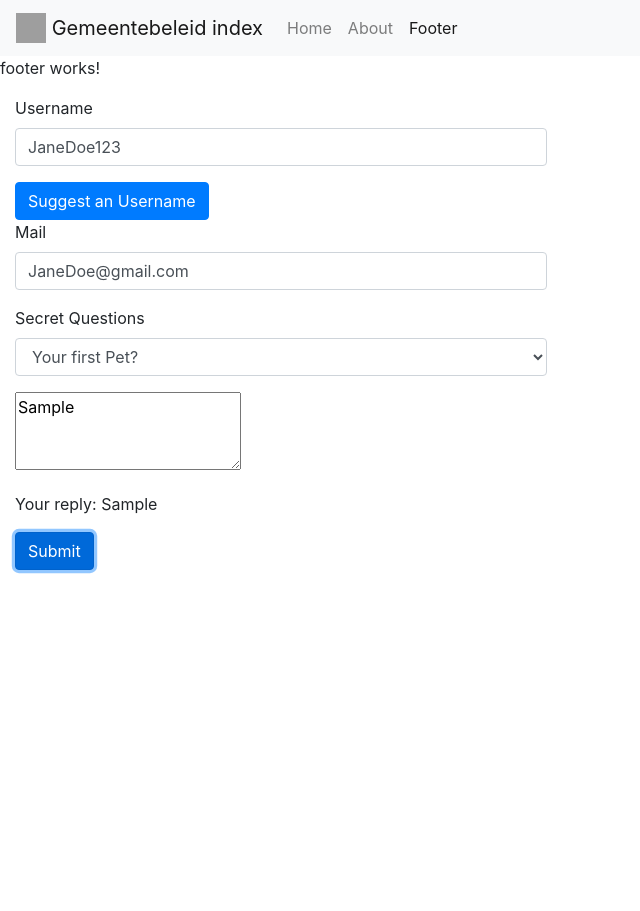
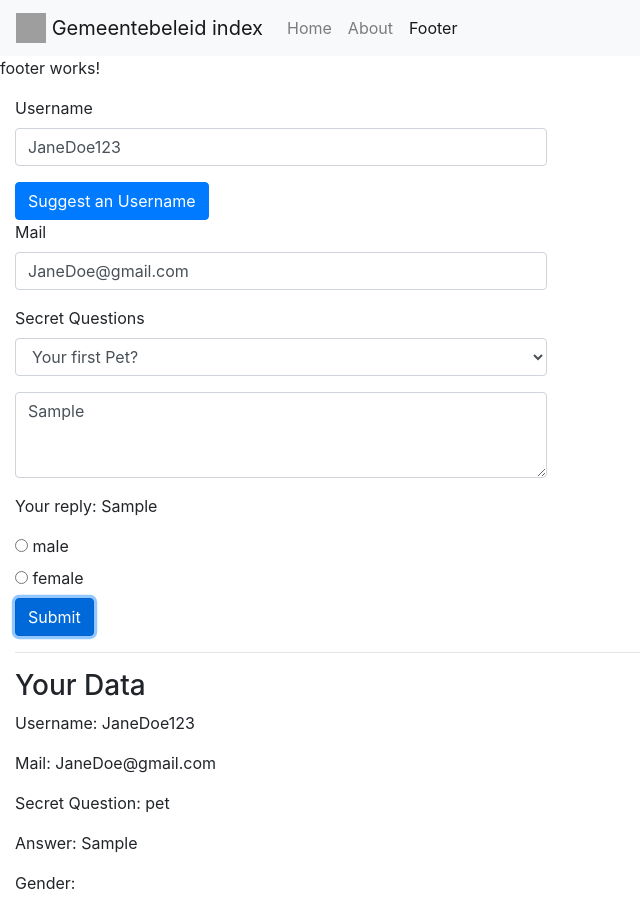
Before and after one commit to fRedelaar/webscrapingApp, an Angular app: page /footer in a window 1280 px wide. Both pictures are taken after typing "Sample" into the empty fields and a click on the button "Submit". Shown: the whole page, without its empty margins (0-640 px from the left). Before the commit the page ends 800 px from the top, so only its background shows below. Built offline with nearby package versions, Linux system fonts and the light colour scheme; grey boxes are pictures that could not be loaded.

Commit message:
added radio buttons and ways to access data

```diff
--- a/src/app/footer/footer.component.html
+++ b/src/app/footer/footer.component.html
@@ -1,24 +1,24 @@
-<p>footer works!</p>
+<link rel="stylesheet" href="../app.component.css"><p>footer works!</p>
 
 
 <div class="container">
   <div class="row">
     <div class="col-xs-12 col-sm-10 col-md-8 col-sm-offset-1 col-md-offset-2">
       <form (ngSubmit)="onSubmit(f)" #f="ngForm">
-        <div id="user-data">
+        <div id="user-data" ngModelGroup="userData" #userData="ngModelGroup">
           <div class="form-group">
             <label for="username">Username</label>
             <input
               type="text"
               id="username"
-              class="form-control"
+              class="form-control"oe12345y
               ngModel
               name="username"
               required
               ngModel="JaneDoe123"
             >
           </div>
-          <button class="btn btn-primary" type="button">Suggest an Username</button>
+          <button class="btn btn-primary" type="button" (click)="suggestUsername()">Suggest an Username</button>
           <div class="form-group">
             <label for="email">Mail</label>
             <input type="email" id="email" class="form-control" ngModel name="email" required email #email="ngModel" ngModel="JaneDoe@gmail.com">
@@ -26,6 +26,7 @@
           <span class="help-block" *ngIf="!email.valid && email.touched">Please enter a valid email address</span>
         </div>
         <div class="form-group">
+          <p *ngIf="!userData.valid && userData.touched"> Please enter valid valuesf </p>
           <label for="secret">Secret Questions</label>
           <select id="secret" class="form-control" [ngModel]="defaultQuestion" name="secret">
             <option value="pet">Your first Pet?</option>
@@ -33,11 +34,26 @@
           </select>
         </div>
         <div class="form-group">
-          <textarea name="questionAnswer" rows="3" class="control" [(ngModel)]="answer"></textarea>
+          <textarea name="questionAnswer" rows="3" class="form-control" [(ngModel)]="answer"></textarea>
         </div>
         <p>Your reply: {{answer}}</p>
+        <div class="radio" *ngFor="let gender of genders">
+          <label>
+            <input type="radio" name="gender" ngModel [value]="gender">
+            {{ gender }}
+          </label>
+        </div>
         <button class="btn btn-primary" type="submit" [disabled]="!f.valid">Submit</button>
       </form>
     </div>
   </div>
+  <hr>
+  <div class="col-xs-12" *ngIf="submitted">
+    <h3>Your Data</h3>
+    <p>Username:  {{user.username}} </p>
+    <p>Mail: {{user.email}} </p>
+    <p>Secret Question:  {{user.secretQuestion}} </p>
+    <p>Answer: {{user.answer}} </p>
+    <p>Gender: {{user.gender}} </p>
+  </div>
 </div>
--- a/src/app/footer/footer.component.ts
+++ b/src/app/footer/footer.component.ts
@@ -10,14 +10,36 @@ export class FooterComponent implements OnInit {
   @ViewChild('f') signupForm: NgForm;
   defaultQuestion = 'pet';
   answer = '';
+  genders = ['male', 'female'];
+  user = {
+    username: '',
+    email: '',
+    secretQuestion: '',
+    answer: '',
+    gender: ''
+  };
+  submitted = false;
 
   suggestUsername() {
-    const suggestedName = 'Superuser';
+    const suggestedName = 'Cow31337Killer';
+    this.signupForm.form.patchValue({
+      userData: {
+        username: suggestedName
+      }
+    });
   }
 
   onSubmit(form: NgForm) {
-    console.log(this.signupForm);
-  }
+    this.submitted = true;
+    this.user.username = this.signupForm.value.userData.username;
+    this.user.email = this.signupForm.value.userData.email;
+    this.user.secretQuestion = this.signupForm.value.secret;
+    this.user.answer = this.signupForm.value.questionAnswer;
+    this.user.gender = this.signupForm.value.gender;
+  };
+
+
+
   constructor() { }
 
   ngOnInit(): void {
```
